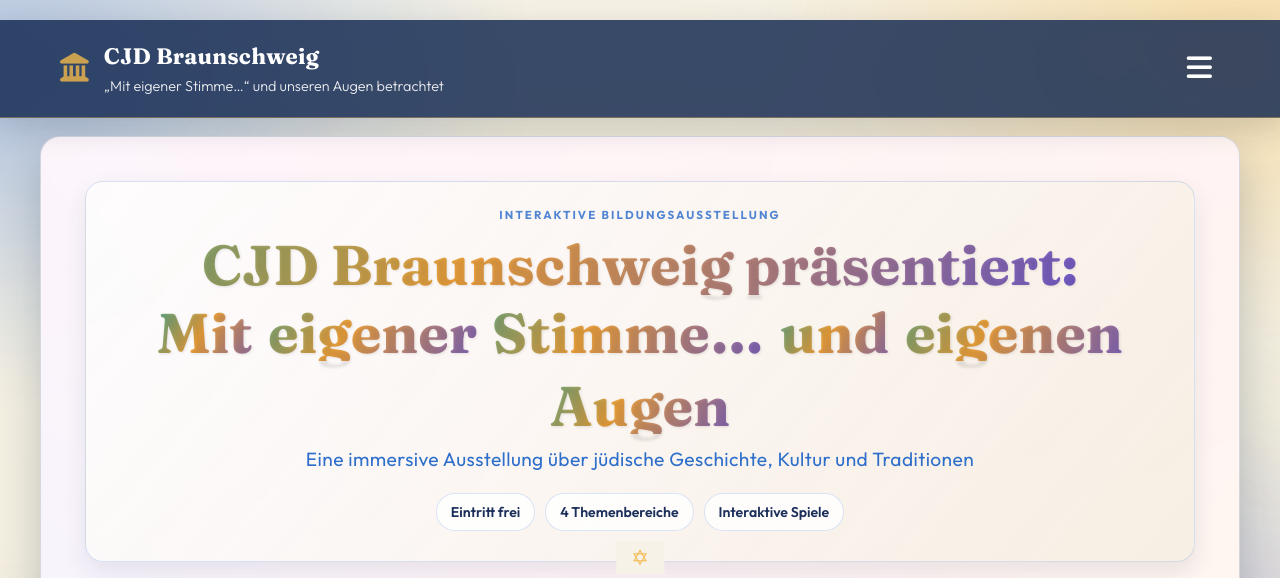
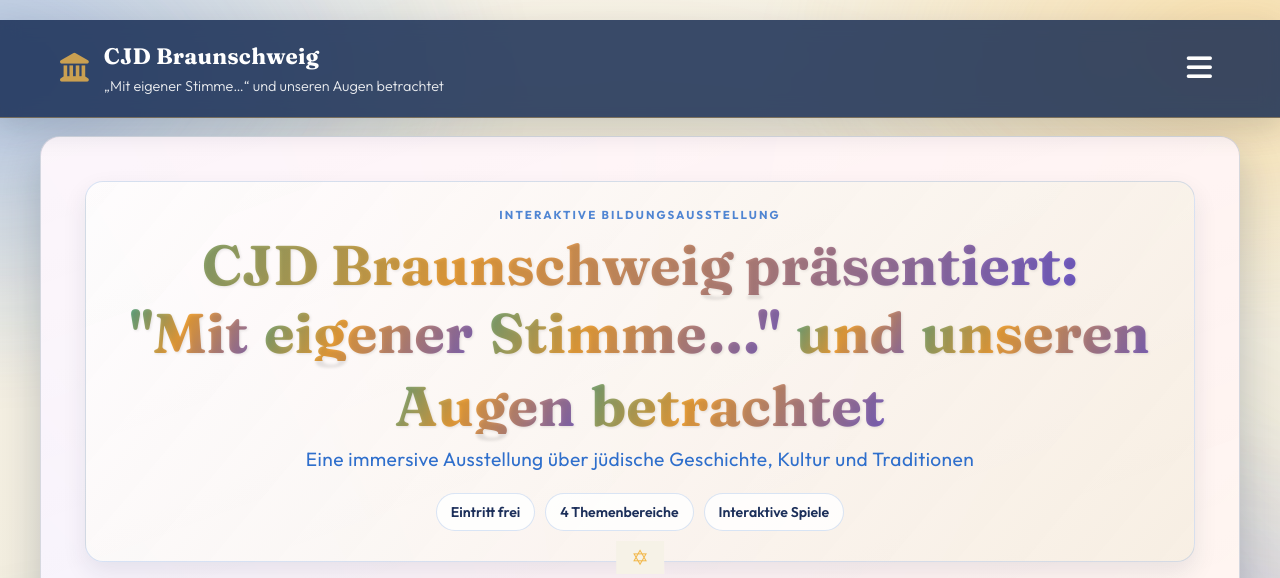
Before and after one commit to stolpersteinebs/stolpersteinebs.github.io, a Jekyll site: the page index.html, which Jekyll copies as it is, in a window 1280 px wide and 900 px high, cut to the strip 0-578 px from the top of the window. Built offline with Jekyll 4.4.1, drawn with Linux system fonts in a browser that asks for light colours.

Commit message:
Update index.html

```diff
--- a/index.html
+++ b/index.html
@@ -768,12 +768,13 @@
             <h1 class="hero-title" aria-label="CJD Braunschweig präsentiert: „Mit eigener Stimme…“ und unseren Augen betrachtet">
                 <span class="title-lead">CJD Braunschweig präsentiert:</span>
                 <span class="title-drop" aria-hidden="true">
-                    <span class="stone-word" style="--drop-delay: 0.95s;">Mit</span>
+                    <span class="stone-word" style="--drop-delay: 0.95s;">"Mit</span>
                     <span class="stone-word" style="--drop-delay: 1.08s;">eigener</span>
-                    <span class="stone-word" style="--drop-delay: 1.21s;">Stimme…</span>
+                    <span class="stone-word" style="--drop-delay: 1.21s;">Stimme…"</span>
                     <span class="stone-word" style="--drop-delay: 1.34s;">und</span>
-                    <span class="stone-word" style="--drop-delay: 1.47s;">eigenen</span>
+                    <span class="stone-word" style="--drop-delay: 1.47s;">unseren</span>
                     <span class="stone-word" style="--drop-delay: 1.60s;">Augen</span>
+                    <span class="stone-word" style="--drop-delay: 1.72s;">betrachtet</span>
                 </span>
             </h1>
             <p class="subtitle">Eine immersive Ausstellung über jüdische Geschichte, Kultur und Traditionen</p>
```
